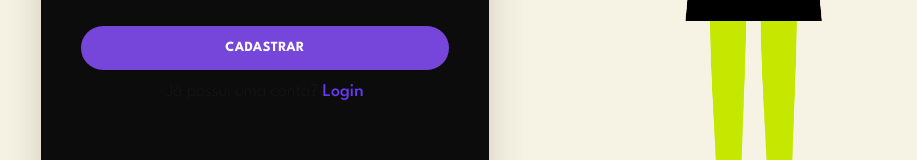
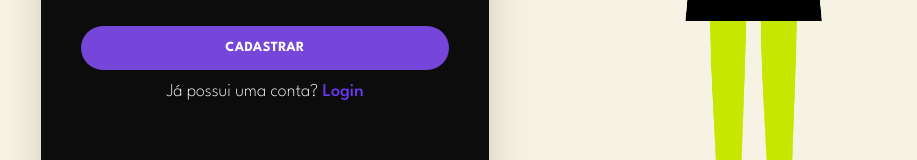
Before and after one commit to ArthurC00/projeto-PT-CJR-front, a Next.js app: page /cadastro in a window 1280 px wide. Shown: the part 510-670 px from the top of the page, without its empty margins (91-1008 px from the left). Built offline with nearby package versions, Linux system fonts and the light colour scheme.

Commit message:
fix: arrumei o código tanto do cadastro quanto da tela de comentario e avaliaçao

```diff
--- a/app/cadastro/page.tsx
+++ b/app/cadastro/page.tsx
@@ -35,7 +35,6 @@ export default function RegisterPage() {
 
       console.log("Sucesso:", response.data);
 
-      // Limpar o formulário após o sucesso (opcional)
       setFormData({
         nomeCompleto: "",
         username: "",
@@ -115,7 +114,7 @@ export default function RegisterPage() {
             CADASTRAR
           </button>
 
-          <p className="text-start md:text-start text-sm md:text-lg pt-2 font-extralight">
+          <p className="text-start md:text-start text-white md:text-lg pt-2 font-extralight">
             Já possui uma conta?{" "}
             <Link
               className="text-[#6A38F3] font-medium hover:underline"
--- a/app/com_aval/page.tsx
+++ b/app/com_aval/page.tsx
@@ -35,7 +35,6 @@ export default function com_aval(){
 
         <div className="bg-black w-full pt-24 pb-12 flex flex-col items-center justify-start px-4">
 
-            {/* Card do comentário clicado aparecendo aqui dentro da parte preta */}
             <div className="bg-[#F6F3E4] text-black p-6 rounded-2xl w-full max-w-[600px] shadow-lg">
             <div className="flex justify-between items-center mb-4">
                 <div>
@@ -54,10 +53,8 @@ export default function com_aval(){
         </Link>
         </div>
 
-        {/* PARTE BEGE: Respostas a este comentário */}
       <main className="w-full max-w-[600px] mx-auto px-4 py-8 flex-1 flex flex-col gap-6">
 
-        {/* Formulário para criar uma resposta */}
         <form onSubmit={lidarComEnvio} className="flex flex-col gap-3">
           <label className="text-black font-semibold text-sm">
             Responder a este comentário:
```
